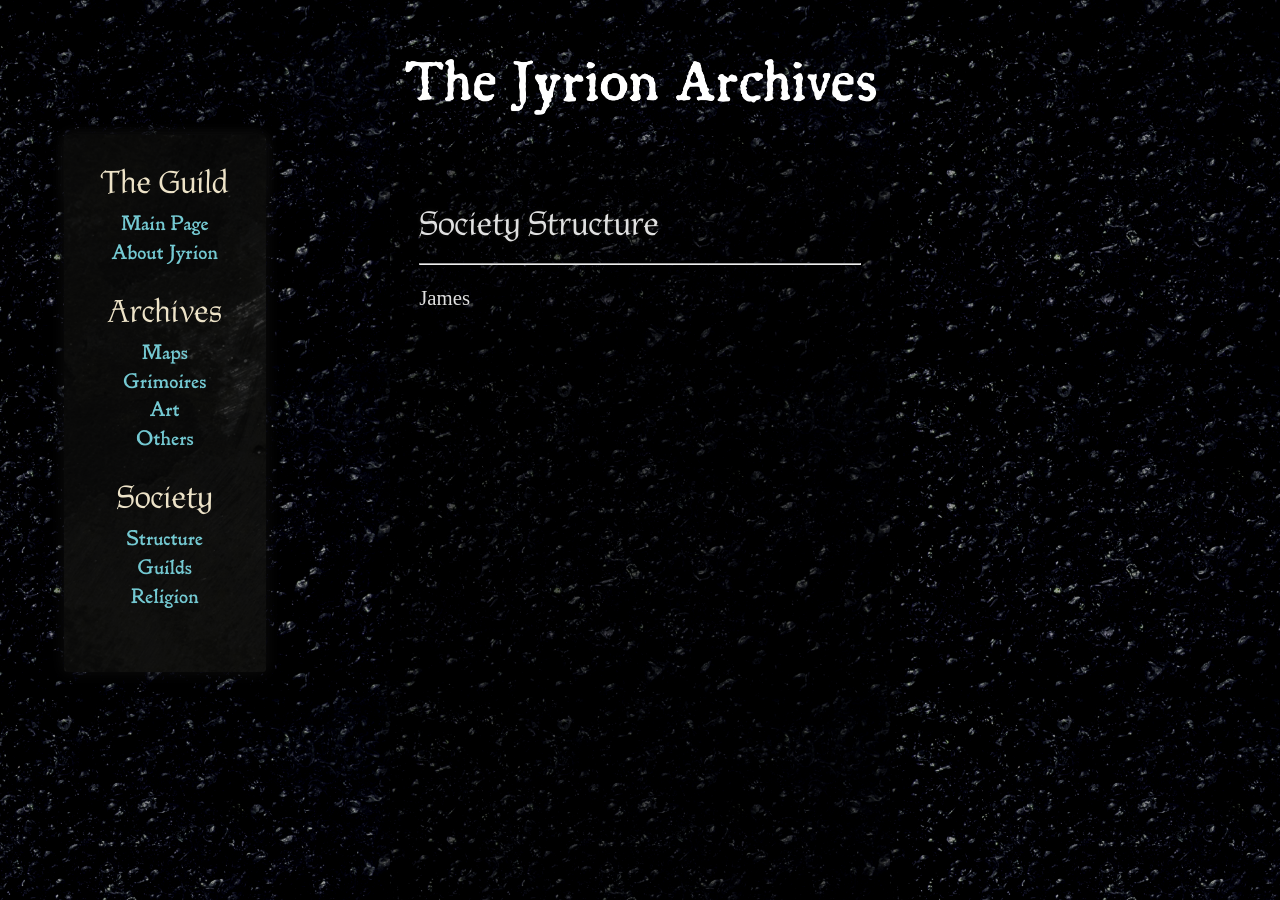
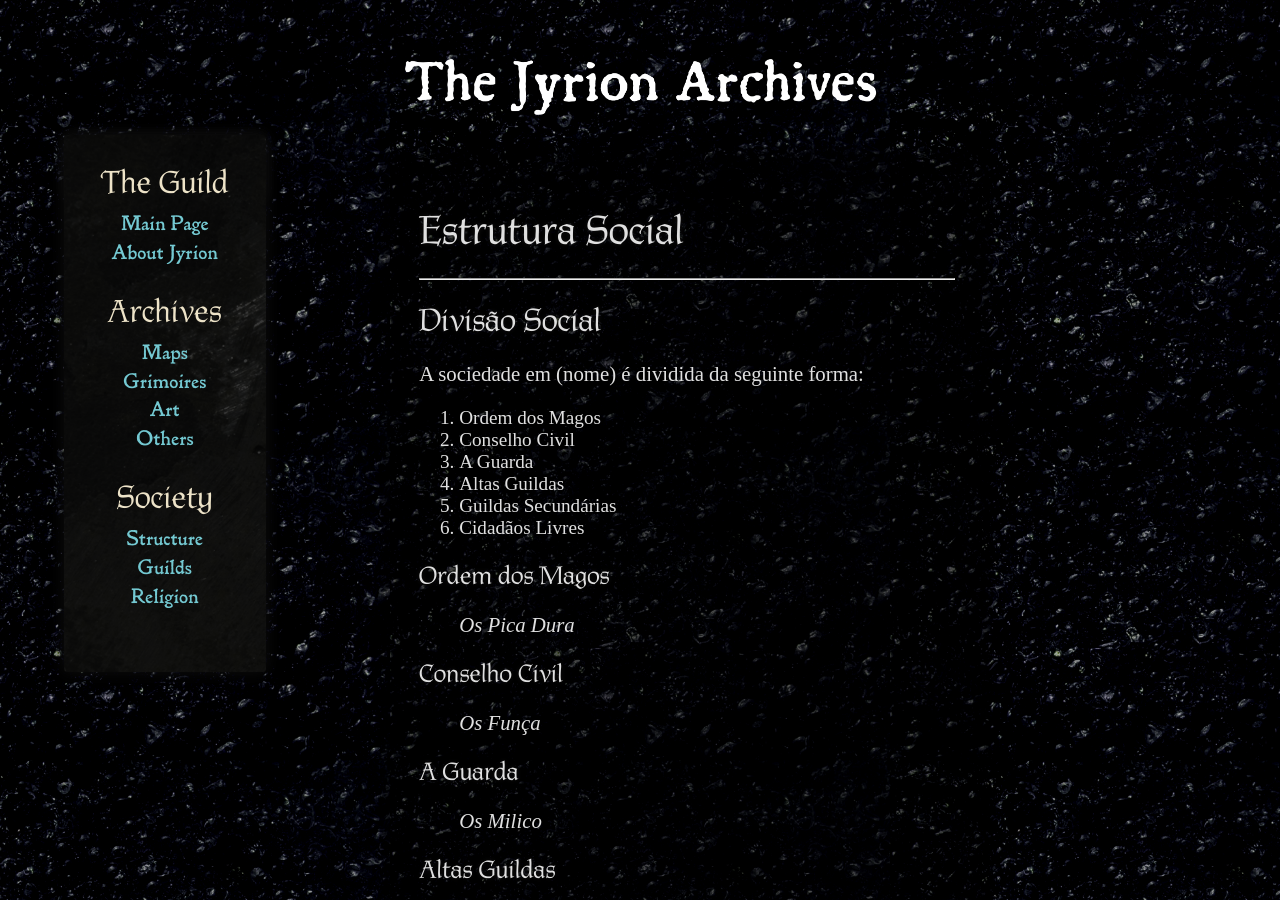
Before and after one commit to The-Jyrion-Archives/The-Jyrion-Archives.github.io, a Jekyll site: the page built from society/structure.md, in a window 1280 px wide and 900 px high. Built offline with Jekyll 4.4.1, drawn with Linux system fonts in a browser that asks for light colours; some of the changed text lies outside the part shown.

Commit message:
Guild Structure

```diff
--- a/assets/style.css
+++ b/assets/style.css
@@ -84,6 +84,7 @@ main.content {
     background-color: rgba(0, 0, 0, 0.5);
     box-shadow: #000000 0 0 15px;
     border-radius: 15px;
+    min-width: 600px;
     width: 40%;
     min-height: 100vh;
     color: #e0e0e0;
@@ -106,6 +107,17 @@ main.content {
     text-shadow: #151413 0 0 5px;
 }
 
+.content h1 {
+    font-size: 2.4rem;
+}
+.content h2 {
+    font-size: 1.9rem;
+}
+.content h3 {
+    font-size: 1.5rem;
+}
+
+
 .content aside {
     width: 40%;
     padding-left: 0.5rem;
@@ -113,11 +125,15 @@ main.content {
     float: right;
     box-shadow: inset 5px 0 5px -5px #ffffff;
     font-style: italic;
-    font-size: 1.2rem;
+    font-size: 1.1rem;
 }
 
 .content aside > p {
     margin: 0.5rem;
+}
+
+.content ol > li {
+    font-size: 1.2rem;
 }
 
 .column-list > ul {
--- a/society/structure.md
+++ b/society/structure.md
@@ -1,9 +1,43 @@
 ---
 layout: default
-title: Society Structure
+title: Estrutura Social
 ---
 
-# Society Structure
+# Estrutura Social
+
 ---
 
-James
+## Divisão Social
+
+A sociedade em (nome) é dividida da seguinte forma:
+
+1. Ordem dos Magos
+2. Conselho Civil
+3. A Guarda
+4. Altas Guildas
+5. Guildas Secundárias
+6. Cidadãos Livres
+
+### Ordem dos Magos
+
+> *Os Pica Dura*
+
+### Conselho Civil
+
+> *Os Funça*
+
+### A Guarda
+
+> *Os Milico*
+
+### Altas Guildas
+
+> *Os PJ*
+
+### Guildas Secundárias
+
+> *Os CLT*
+
+### Cidadãos Livres
+
+> *O Resto*
```
Also changed, not shown: _data/guilds/guilds.yml (+71 -0 lines), society/guilds.md (+12 -6 lines).
